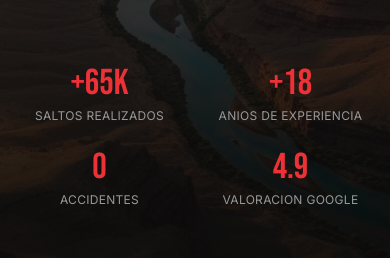
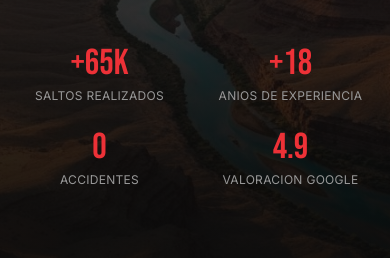
Before and after one commit to Colombia-bungee-jumping/website, a Next.js app: page / in a window 390 px wide. Shown: the part 436-694 px from the top of the page. Built offline with nearby package versions, Linux system fonts and the light colour scheme; no server answers.

Commit message:
fix: add overflow and space subtitle hero

```diff
--- a/components/booking-form.tsx
+++ b/components/booking-form.tsx
@@ -194,8 +194,8 @@ export function BookingForm() {
   }
 
   return (
-    <section className="h-screen bg-background flex overflow-x-hidden overflow-y-auto">
-      <div className="w-full lg:max-w-2xl flex flex-col h-screen">
+    <section className="h-screen bg-background flex overflow-x-hidden overflow-y-auto lg:overflow-y-hidden">
+      <div className="w-full lg:max-w-2xl flex flex-col h-screen lg:overflow-y-auto">
         <div className="pt-20 p-8 h-full">
           <div className="flex flex-col h-full ">
             <div className="flex-shrink-0 mb-8">
--- a/components/hero.tsx
+++ b/components/hero.tsx
@@ -110,7 +110,7 @@ export function Hero({
         {displayStats.length > 0 && (
           <AnimateOnScroll variant="fade-up" delay={900} duration={800}>
             <div
-              className={`mt-20 lg:mt-10 xl:mt-20 grid gap-6 max-w-3xl mx-auto ${
+              className={`mt-10 lg:mt-10 xl:mt-20 grid gap-6 max-w-3xl mx-auto ${
                 displayStats.length === 4
                   ? "grid-cols-2 lg:grid-cols-4"
                   : "grid-cols-3"
```
